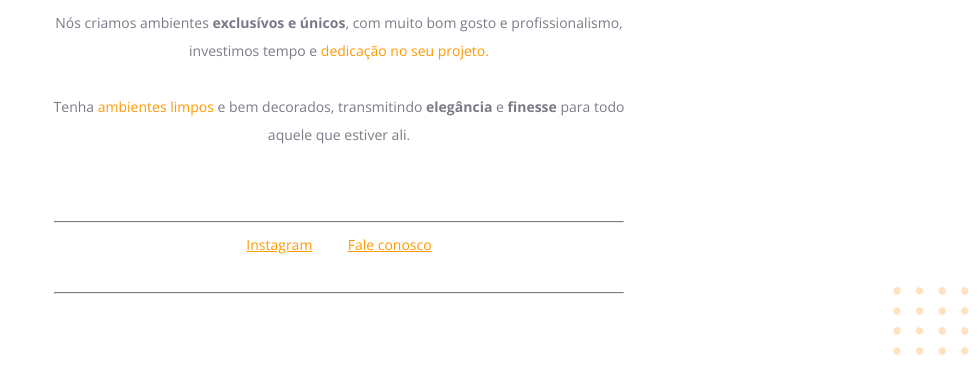
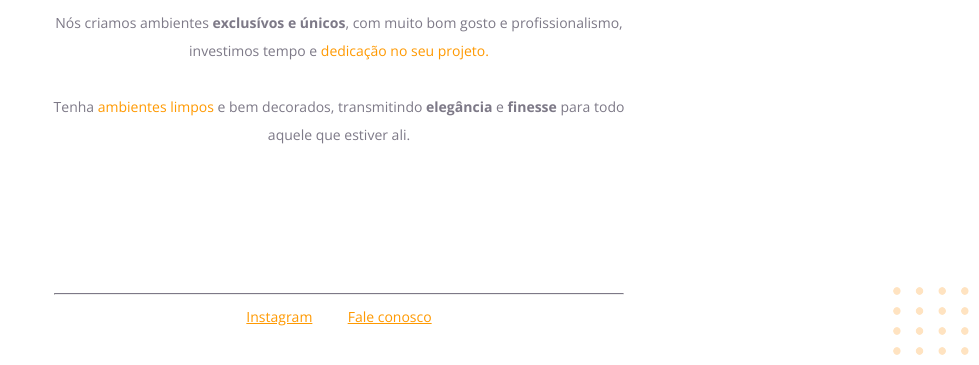
Before and after one commit to matheushnascimento/moveis-customizados, a plain HTML site: page index.html in a window 1280 px wide. Shown: the part 435-800 px from the top of the page, without its empty margins (301-1280 px from the left). Drawn offline with nearby package versions, Linux system fonts and the light colour scheme.

Commit message:
Ajuste de tela

```diff
--- a/index.html
+++ b/index.html
@@ -42,8 +42,6 @@
       <a href="mailto:contato@moveisparavoce">Fale conosco</a>
     </div>
 
-    <hr />
-
     <img
       id="balls"
       src="images/balls-decoration.svg"
--- a/style.css
+++ b/style.css
@@ -7,6 +7,8 @@ body {
   font-family: "Open Sans", sans-serif;
 
   text-align: center;
+
+  min-width: 100vh;
 }
 
 #hero {
@@ -15,11 +17,11 @@ body {
 }
 
 #hero {
-  margin-bottom: 72px;
+  padding-bottom: 72px;
 }
 
 #hero img {
-  margin-bottom: 72px;
+  padding-bottom: 72px;
 }
 
 h1 {
@@ -28,7 +30,7 @@ h1 {
   line-height: 56px;
   font-weight: normal;
 
-  margin-bottom: 32px;
+  padding-bottom: 32px;
 }
 
 h1 span {
@@ -48,7 +50,7 @@ p,
 }
 
 #footer {
-  margin-bottom: 33px;
+  padding-bottom: 33px;
 }
 
 #footer a + a {
```
